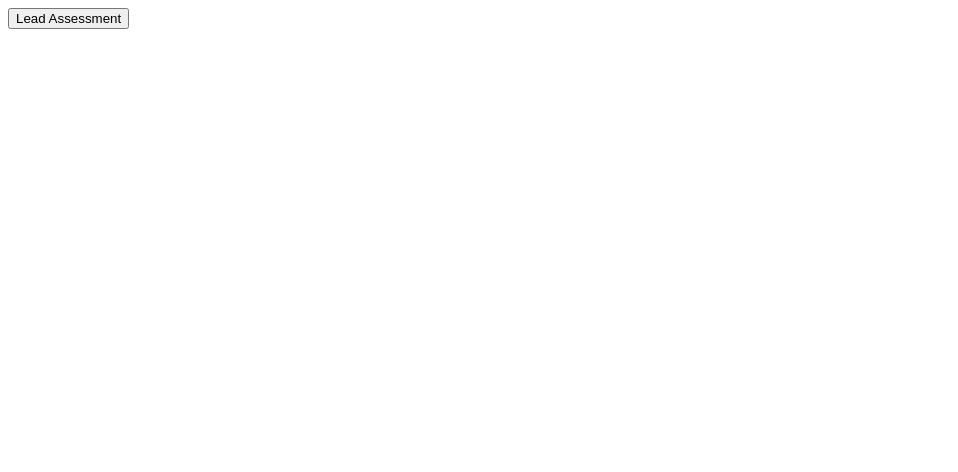
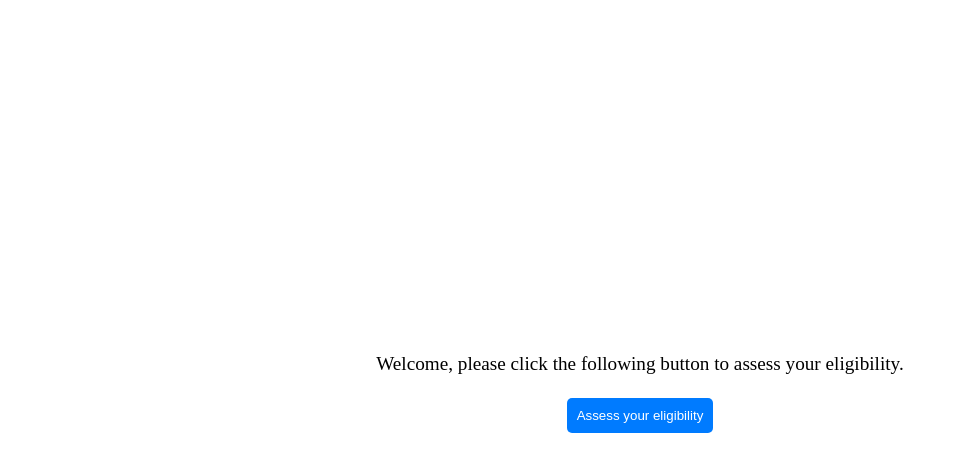
Before and after one commit to MunnazzahAslam/Trellis-Assessment, an Angular app: page / in a window 1280 px wide. Shown: the top 472 px of the page, without its empty margins (0-958 px from the left). Built offline with nearby package versions, Linux system fonts and the light colour scheme.

Commit message:
Update style

```diff
--- a/src/app/app.component.html
+++ b/src/app/app.component.html
@@ -1,2 +1,6 @@
-<button (click)="navigate()">Lead Assessment</button>
+<div *ngIf="!isOnLeadAssessmentRoute()" class="app-container">
+    <span>Welcome, please click the following button to assess your eligibility.</span>
+    <button (click)="navigate()">Assess your eligibility</button>
+</div>
+
 <router-outlet></router-outlet>
--- a/src/app/app.component.scss
+++ b/src/app/app.component.scss
@@ -0,0 +1,27 @@
+$button-background: #007bff;
+$button-text-color: #fff;
+
+.app-container {
+    margin: 20px auto;
+    display: flex;
+    flex-direction: column;
+    justify-content: center;
+    align-items: center;
+    height: calc(100vh - 40px);
+
+    span {
+        font-size: 1.2rem;
+        margin-bottom: 0.5rem;
+    }
+
+    button {
+        padding: 10px;
+        margin: 15px 0;
+        background-color: $button-background;
+        color: $button-text-color;
+        border: none;
+        border-radius: 5px;
+        cursor: pointer;
+        transition: background-color 0.3s;
+    }
+}
--- a/src/app/app.component.ts
+++ b/src/app/app.component.ts
@@ -14,4 +14,8 @@ export class AppComponent {
   navigate() {
     this.router.navigate(['/lead-assessment']);
   }
+
+  isOnLeadAssessmentRoute(): boolean {
+    return this.router.url === '/lead-assessment';
+  }
 }
--- a/src/app/lead-assessment/lead-assessment.component.html
+++ b/src/app/lead-assessment/lead-assessment.component.html
@@ -1,27 +1,47 @@
 <div class="form-container">
+  <div class="form">
     <div [formGroup]="userData">
       <label for="city">City:</label>
       <input type="text" id="city" formControlName="city" required>
+      <div *ngIf="userData.get('city')?.invalid && (userData.get('city')?.dirty || userData.get('city')?.touched)"
+        class="error-message">
+        <div *ngIf="userData.get('city')?.errors?.['required']">City is required</div>
+      </div>
 
       <label for="monthlyIncome">Monthly Income:</label>
       <input type="number" id="monthlyIncome" formControlName="monthlyIncome" required>
+      <div
+        *ngIf="userData.get('monthlyIncome')?.invalid && (userData.get('monthlyIncome')?.dirty || userData.get('monthlyIncome')?.touched)"
+        class="error-message">
+        <div *ngIf="userData.get('monthlyIncome')?.errors?.['required']">Monthly income is required</div>
+      </div>
 
       <label for="downPayment">Down Payment:</label>
       <input type="number" id="downPayment" formControlName="downPayment" required>
+      <div
+        *ngIf="userData.get('downPayment')?.invalid && (userData.get('downPayment')?.dirty || userData.get('downPayment')?.touched)"
+        class="error-message">
+        <div *ngIf="userData.get('downPayment')?.errors?.['required']">Downpayment amount is required</div>
+      </div>
 
       <label for="loanAmount">Loan Amount:</label>
       <input type="number" id="loanAmount" formControlName="loanAmount" required>
+      <div
+        *ngIf="userData.get('loanAmount')?.invalid && (userData.get('loanAmount')?.dirty || userData.get('loanAmount')?.touched)"
+        class="error-message">
+        <div *ngIf="userData.get('loanAmount')?.errors?.['required']">Loan amount is required</div>
+      </div>
 
       <input type="checkbox" id="bankrupt" formControlName="bankrupt">
       <label for="bankrupt">History of Bankruptcy</label>
 
-    <br/>
+      <br />
       <input type="checkbox" id="documents" class="ml-2" formControlName="hasAllDocuments">
       <label for="documents">All Documents Available</label>
     </div>
 
     <button type="submit" [disabled]="!userData.valid" (click)="makeDecision()">Submit</button>
-
+  </div>
   <div *ngIf="decision">
     Decision: {{ decision }}
   </div>
--- a/src/app/lead-assessment/lead-assessment.component.scss
+++ b/src/app/lead-assessment/lead-assessment.component.scss
@@ -4,18 +4,25 @@ $input-focus-border-color: #007bff;
 $button-background: #007bff;
 $button-text-color: #fff;
 $button-hover-background: #0056b3;
+$button-disabled-background: rgb(198, 205, 213);
 
 .form-container {
-  margin: 20px auto;
-  max-width: 400px;
-  padding: 20px;
-  background-color: $form-background;
-  border: 1px solid $input-border-color;
-  border-radius: 5px;
-  box-shadow: 0 0 10px rgba(0, 0, 0, 0.1);
+    margin: 10px auto;
+    max-width: 450px;
     display: flex;
     flex-direction: column;
     align-items: center;
+    justify-content: center;
+    height: 100vh;
+}
+
+.form {
+    background-color: $form-background;
+    border: 1px solid $input-border-color;
+    width: 100%;
+    border-radius: 5px;
+    box-shadow: 0 0 10px rgba(0, 0, 0, 0.1);
+    padding: 20px;
 }
 
 input[type='text'],
@@ -56,11 +63,22 @@ button[type='submit'] {
     transition: background-color 0.3s;
 }
 
-button[type='submit']:hover {
+button[type='submit']:hover:enabled {
     background-color: $button-hover-background;
+}
+
+button:disabled {
+    background-color: $button-disabled-background;
+    cursor: not-allowed;
 }
 
 .response {
     text-align: center;
     margin-top: 20px;
 }
+
+.error-message {
+    font-size: small;
+    color: red;
+    margin-bottom: 0.5rem;
+}
--- a/src/app/lead-assessment/lead-assessment.component.ts
+++ b/src/app/lead-assessment/lead-assessment.component.ts
@@ -18,7 +18,10 @@ export class LeadAssessmentComponent {
   private DOWNPAYMENT_MAX_RATIO = 0.8;
   private OPERATIONAL_CITY = 'Karachi';
 
-  constructor(private fb: FormBuilder) {}
+  constructor(private fb: FormBuilder) {
+    console.log(this.userData);
+
+  }
 
   createUserDataForm() {
     return this.userData = this.fb.group({
```
Lines whose indentation alone changed are shown as unchanged.
